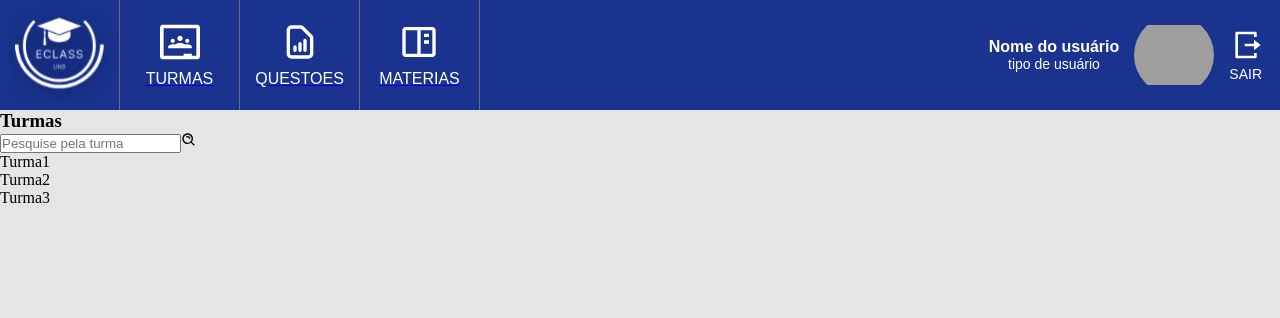
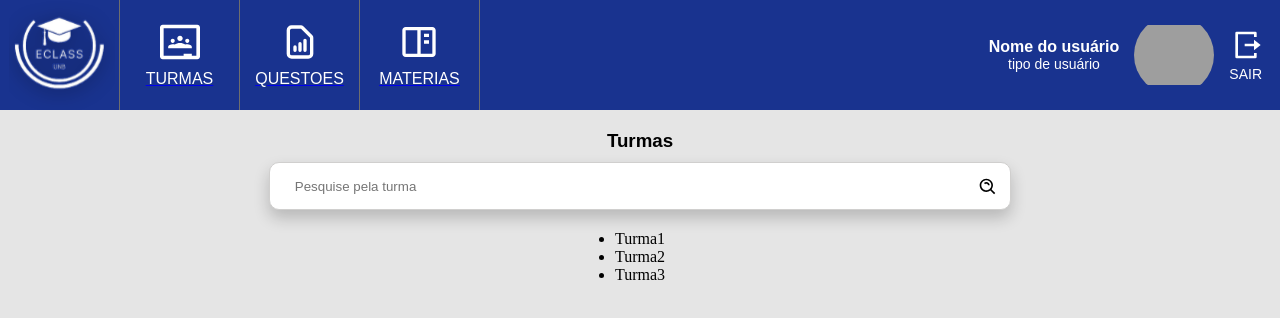
Before and after one commit to zeroCass/eclass-unb-frontend, a React (Create React App) app: page /login in a window 1280 px wide. Both pictures are taken after typing "Sample", "Sample123" into the empty fields and a click on the button "Login". Shown: the top 318 px of the page. Built offline with nearby package versions, Linux system fonts and the light colour scheme; grey boxes are pictures that could not be loaded.

Commit message:
estilizando barra de pesquisa do ItemContent

```diff
--- a/src/components/ItemsContent/ItemsContent.jsx
+++ b/src/components/ItemsContent/ItemsContent.jsx
@@ -26,7 +26,7 @@ export const ItemsContent = ({ array, title, placeholder, itemFormat }) => {
 						}, delaySearch)
 					}}
 				></input>
-				<BiSearchAlt></BiSearchAlt>
+				<BiSearchAlt className="icon-search"></BiSearchAlt>
 			</div>
 			<SearchedItems
 				searchedArray={searchedArray}
--- a/src/components/ItemsContent/styles.jsx
+++ b/src/components/ItemsContent/styles.jsx
@@ -1,11 +1,41 @@
 import styled from 'styled-components'
 
 export const Container = styled.section`
+	display: flex;
+	flex-direction: column;
+	align-items: center;
+	justify-content: center;
+	h1 {
+		margin: 2rem 0 1rem 0;
+		font-family: Neucha, sans-serif;
+	}
 	div {
-		width: 300px;
-
-		> h1 {
-			color: white;
+		width: 58%;
+		height: 4.8rem;
+		display: flex;
+		justify-content: center;
+		margin-bottom: 2rem;
+		> input {
+			width: 100%;
+			height: 100%;
+			padding: 0 2.5rem;
+			border: 1px solid #d0cfce;
+			outline: none;
+			background: white;
+			border-radius: 10px;
+			box-shadow: 0px 8px 16px 0px rgba(0, 0, 0, 0.2);
+			&:focus {
+				border: 1px solid rgba(0, 0, 0, 0.5);
+				transition: border 0.35s ease;
+				box-shadow: 0px 8px 16px 0px rgba(0, 0, 0, 0.3);
+			}
+		}
+		> .icon-search {
+			position: absolute;
+			right: 22%;
+			top: 17.7rem;
+			font-size: 2rem;
+			/* margin-right: 2rem; */
 		}
 	}
 `
```
